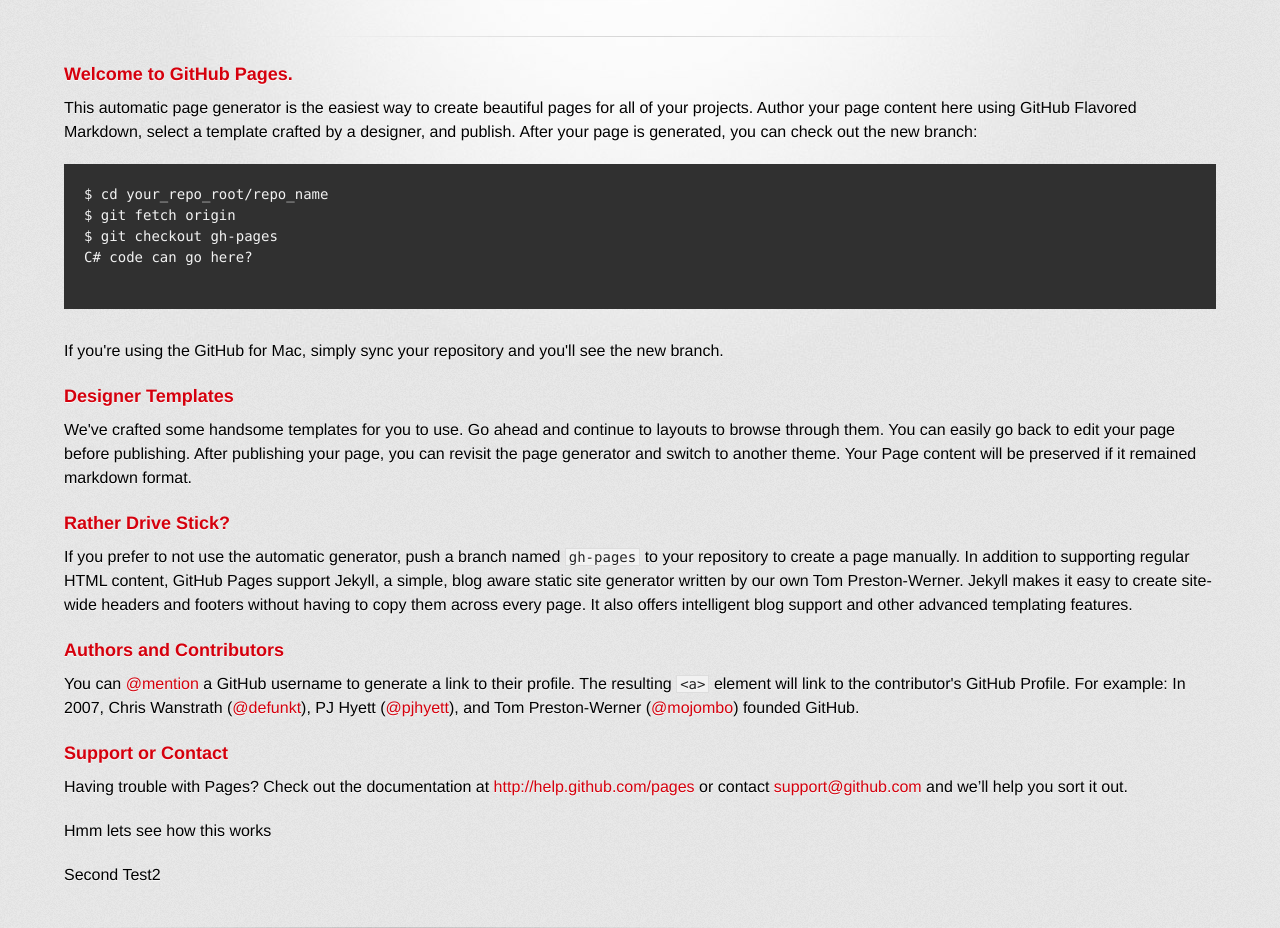
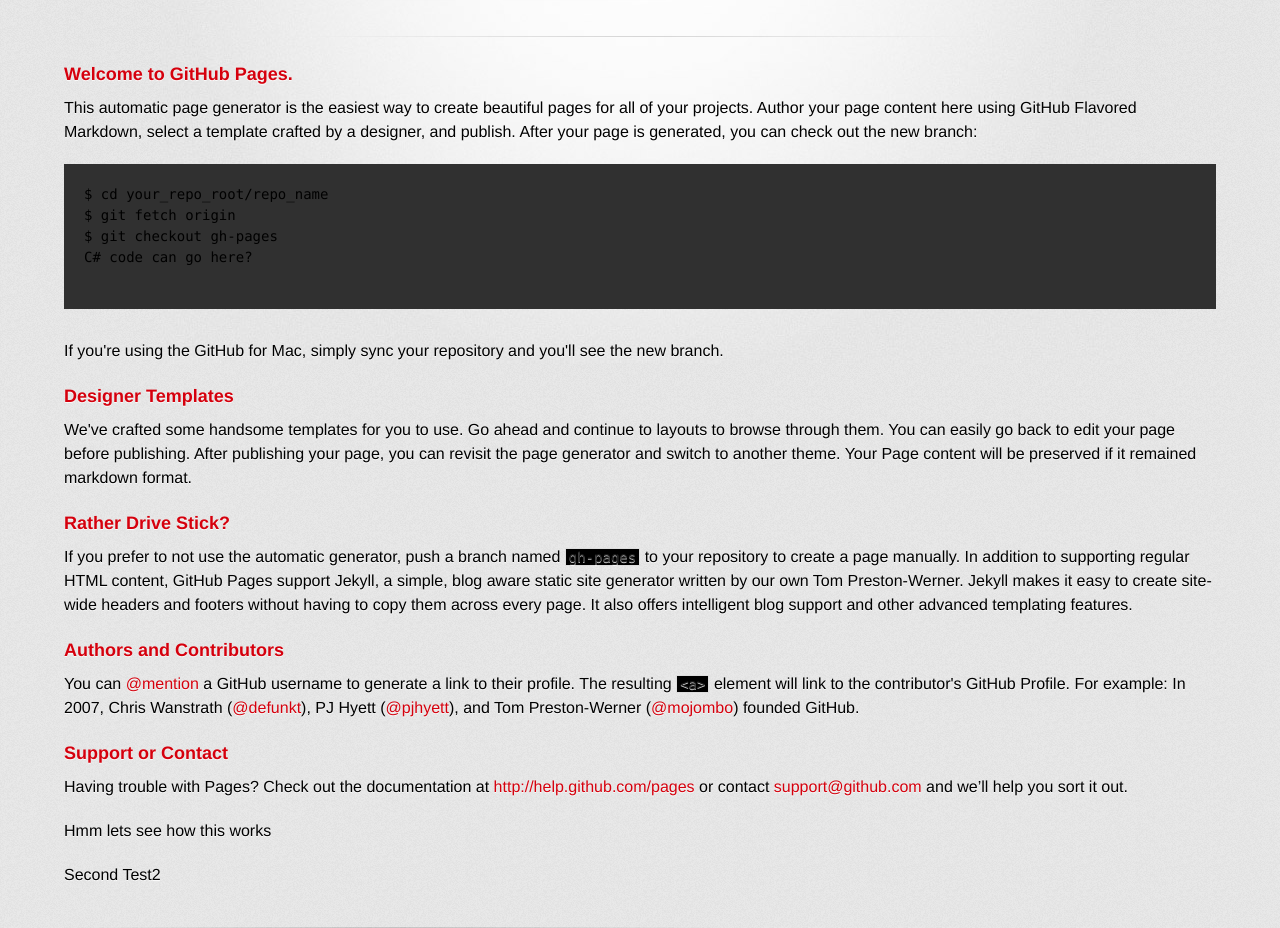
Before and after one commit to Ryan-Alfaddaghi/NordWater, a PHP site: page / in a window 1280 px wide. Shown: the part 210-1138 px from the top of the page. Run offline with PHP 8.4, Linux system fonts and the light colour scheme; some web fonts are replaced.

Commit message:
Css Changes

```diff
--- a/stylesheets/stylesheet.css
+++ b/stylesheets/stylesheet.css
@@ -173,7 +173,7 @@
 }
 
 code {
-  background-color: #f2f2f2;
+  background-color: #000;
   border: solid 1px #ddd;
   padding: 0 3px;
 }
@@ -181,12 +181,13 @@
 pre {
   padding: 20px;
   background: #303030;
-  color: #f2f2f2;
+  color: #000;
   text-shadow: none;
   overflow: auto;
+  text-align:left;
 }
 pre code {
-  color: #f2f2f2;
+  color: #000;
   background-color: #303030;
   border: none;
   padding: 0;
```
